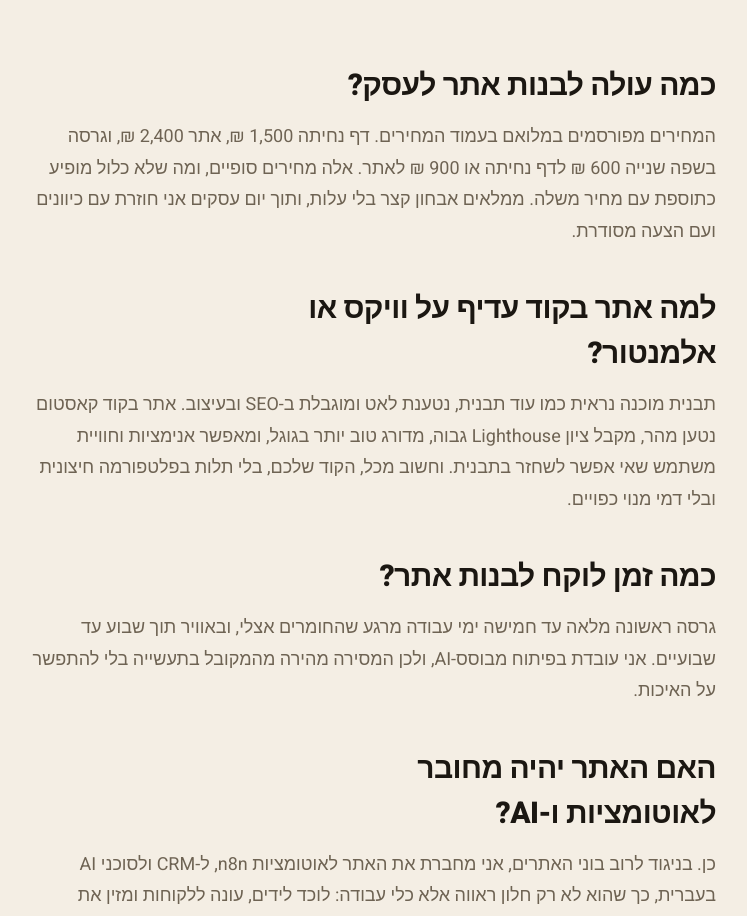
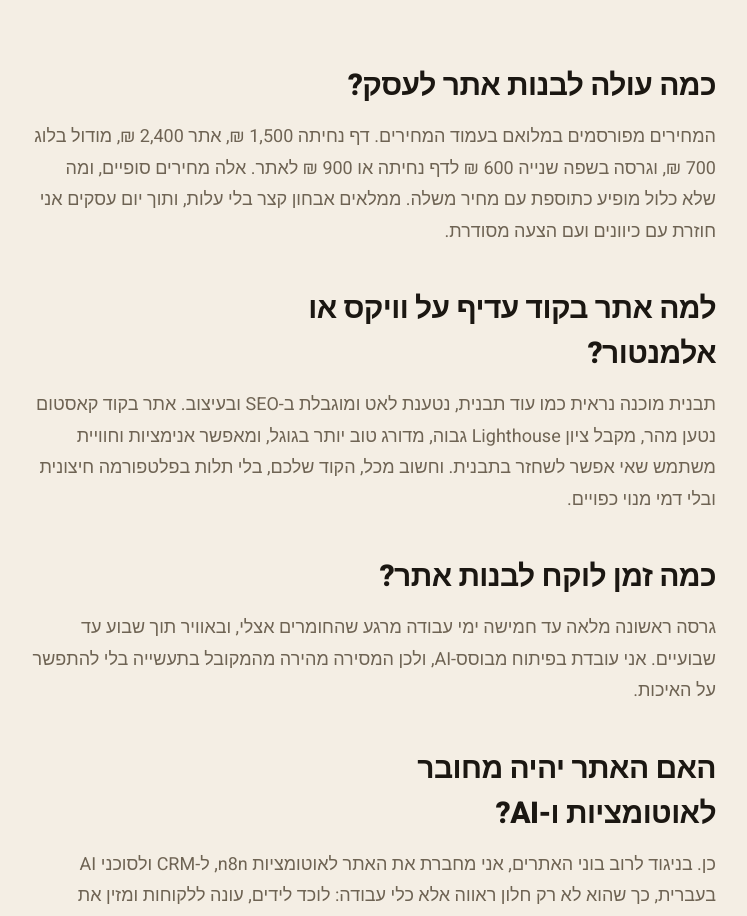
Before and after one commit to gorgovs1-cyber/shani-ai, a Next.js app: page /websites in a window 1280 px wide. Shown: the part 934-1850 px from the top of the page, without its empty margins (434-1181 px from the left). Built offline with nearby package versions, Linux system fonts and the light colour scheme; no server answers.

Commit message:
עמוד אתרים: מודול בלוג

```diff
--- a/app/websites/page.tsx
+++ b/app/websites/page.tsx
@@ -26,7 +26,7 @@ const copyByLang: Record<"he" | "en", ServiceCopy> = {
     sections: [
       {
         h: "כמה עולה לבנות אתר לעסק?",
-        p: "המחירים מפורסמים במלואם בעמוד המחירים. דף נחיתה 1,500 ₪, אתר 2,400 ₪, וגרסה בשפה שנייה 600 ₪ לדף נחיתה או 900 ₪ לאתר. אלה מחירים סופיים, ומה שלא כלול מופיע כתוספת עם מחיר משלה. ממלאים אבחון קצר בלי עלות, ותוך יום עסקים אני חוזרת עם כיוונים ועם הצעה מסודרת.",
+        p: "המחירים מפורסמים במלואם בעמוד המחירים. דף נחיתה 1,500 ₪, אתר 2,400 ₪, מודול בלוג 700 ₪, וגרסה בשפה שנייה 600 ₪ לדף נחיתה או 900 ₪ לאתר. אלה מחירים סופיים, ומה שלא כלול מופיע כתוספת עם מחיר משלה. ממלאים אבחון קצר בלי עלות, ותוך יום עסקים אני חוזרת עם כיוונים ועם הצעה מסודרת.",
       },
       {
         h: "למה אתר בקוד עדיף על וויקס או אלמנטור?",
@@ -90,7 +90,7 @@ const copyByLang: Record<"he" | "en", ServiceCopy> = {
     sections: [
       {
         h: "How much does a business website cost?",
-        p: "The full price list is published on the pricing page. Landing page 1,500 NIS, website 2,400 NIS, and a second-language version 600 NIS for a landing page or 900 NIS for a website. These are final prices, and anything not included appears as an add-on with its own price. Fill in the short audit at no cost, and within one business day I come back with directions and a proper proposal.",
+        p: "The full price list is published on the pricing page. Landing page 1,500 NIS, website 2,400 NIS, blog module 700 NIS, and a second-language version 600 NIS for a landing page or 900 NIS for a website. These are final prices, and anything not included appears as an add-on with its own price. Fill in the short audit at no cost, and within one business day I come back with directions and a proper proposal.",
       },
       {
         h: "Why is coded better than Wix or Elementor?",
```
